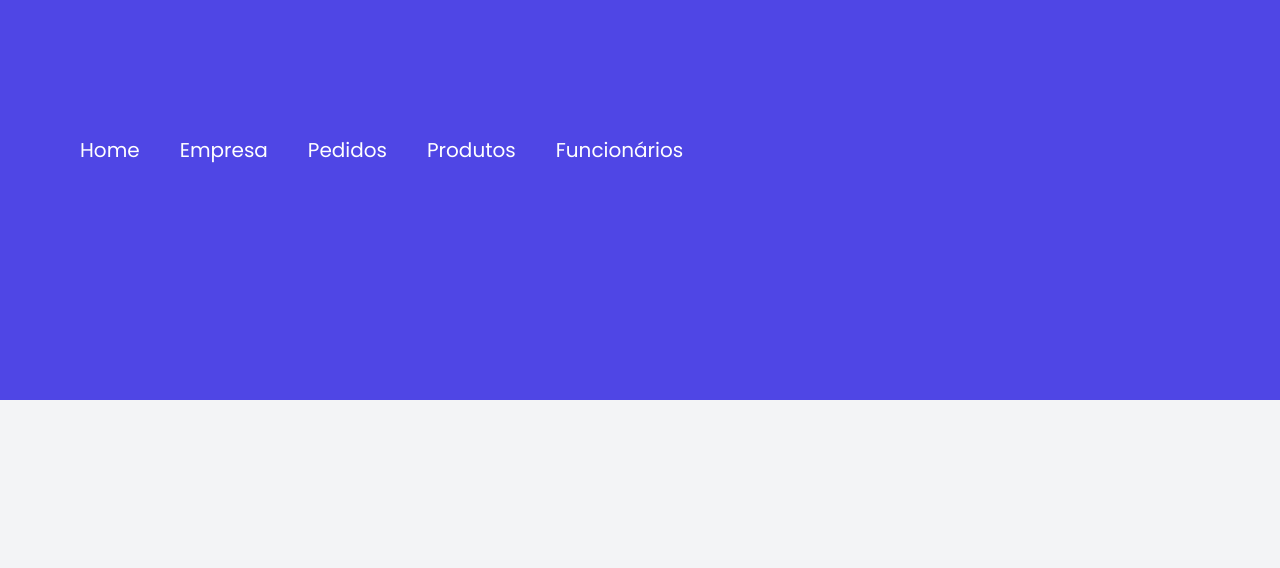
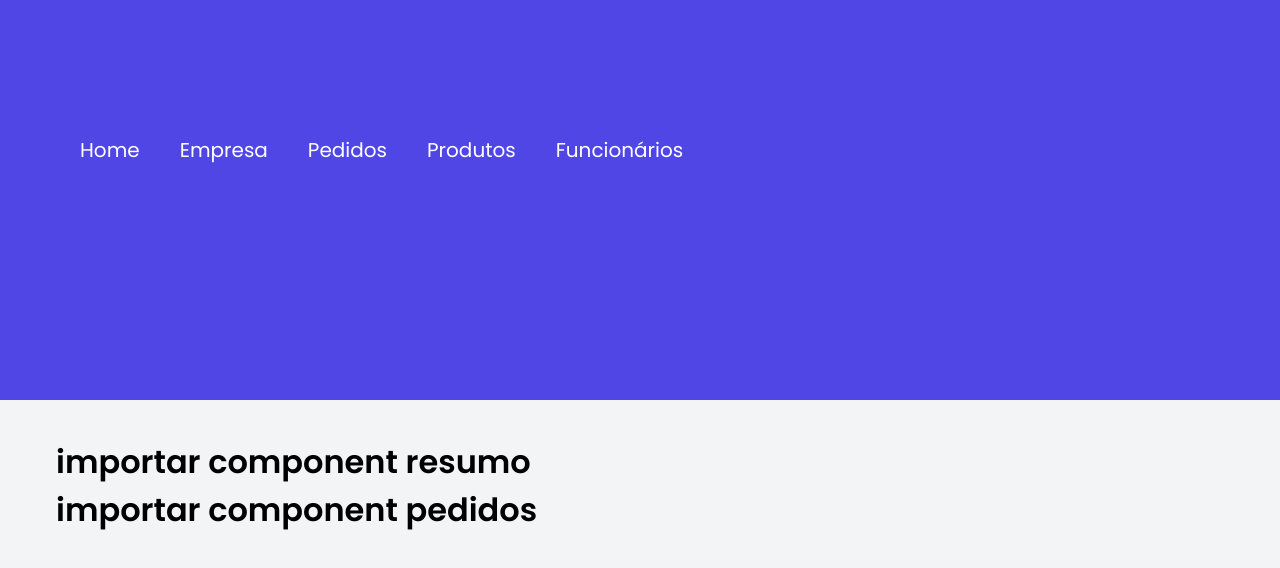
Before and after one commit to jorgelucasalima/engpede, a React (Create React App) app: page / in a window 1280 px wide. Shown: the top 568 px of the page. Built offline with nearby package versions, Linux system fonts and the light colour scheme.

Commit message:
criado component de dashboard

```diff
--- a/src/App.jsx
+++ b/src/App.jsx
@@ -1,3 +1,4 @@
+import Dashboard from "./components/Dashboard";
 import Header from "./components/Header";
 import { EstiloGlobal } from "./styles/StylesGlobal";
 
@@ -5,6 +6,7 @@ export default function App() {
   return (
     <>
      <Header/>
+     <Dashboard/>
      <EstiloGlobal/>
     </>
   );
--- a/src/components/Dashboard/index.jsx
+++ b/src/components/Dashboard/index.jsx
@@ -0,0 +1,11 @@
+import { Container } from "./styles";
+
+
+export default function Dashboard() {
+  return (
+    <Container>
+      <h1>importar component resumo</h1>
+      <h1>importar component pedidos</h1>
+    </Container>
+  );
+}
--- a/src/components/Dashboard/styles.js
+++ b/src/components/Dashboard/styles.js
@@ -0,0 +1,7 @@
+import styled from "styled-components";
+
+export const Container = styled.main`
+  max-width: 1200px;
+  margin: 0 auto;
+  padding: 2.4rem 1rem;
+`
```
Also changed, not shown: src/components/Resumo/index.jsx (added, +7 -0 lines), src/components/Resumo/styles.js (added).
